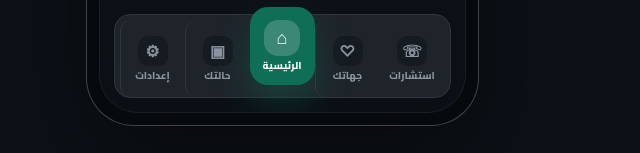
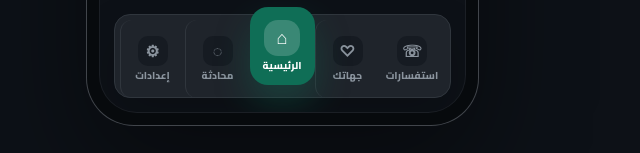
Before and after one commit to youssefsafwat1223-spec/health, a plain HTML site: page daleel_health_full_prototype.html in a window 1280 px wide. Shown: the part 756-909 px from the top of the page, 204-844 px from the left. Drawn offline with Linux system fonts and the light colour scheme.

Commit message:
Correct patient bottom bar labels

```diff
--- a/daleel_health_full_prototype.html
+++ b/daleel_health_full_prototype.html
@@ -925,7 +925,7 @@
     ];
 
     const patientTabs = [
-      ["chatList", "استشارات", "☏"], ["favorites", "جهاتك", "♡"], ["patientHome", "الرئيسية", "⌂"], ["health", "حالتك", "▣"], ["settings", "إعدادات", "⚙"]
+      ["chatList", "استفسارات", "☏"], ["favorites", "جهاتك", "♡"], ["patientHome", "الرئيسية", "⌂"], ["chat", "محادثة", "◌"], ["settings", "إعدادات", "⚙"]
     ];
     const providerTabs = [
       ["providerDash", "الرئيسية", "⌂"], ["providerRequests", "الطلبات", "□"], ["chatList", "المحادثات", "◌"], ["rxGroup", "منشوراتي", "✎"], ["providerSettings", "الإعدادات", "⚙"]
```
Also changed, not shown: index.html (+1 -1 lines).
